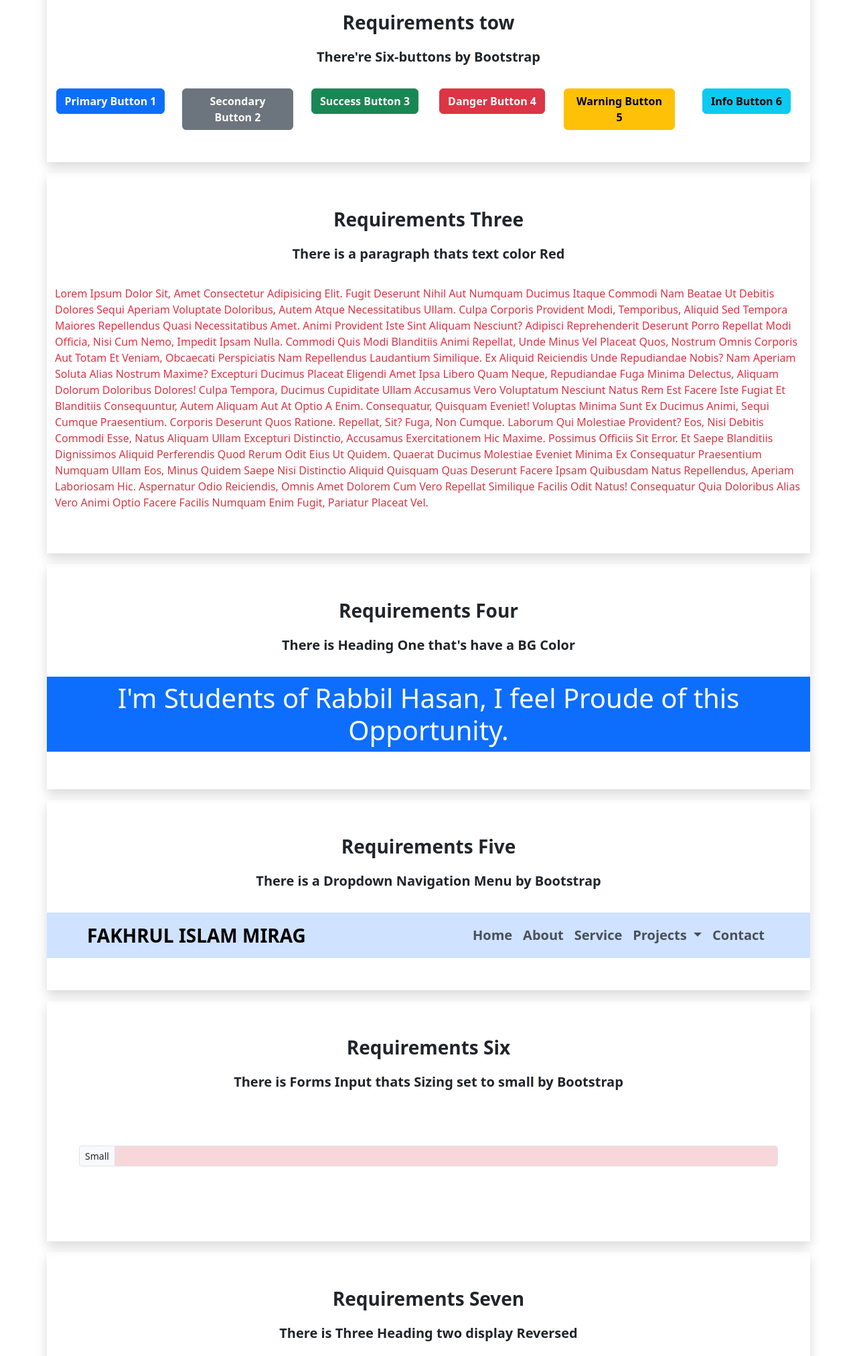
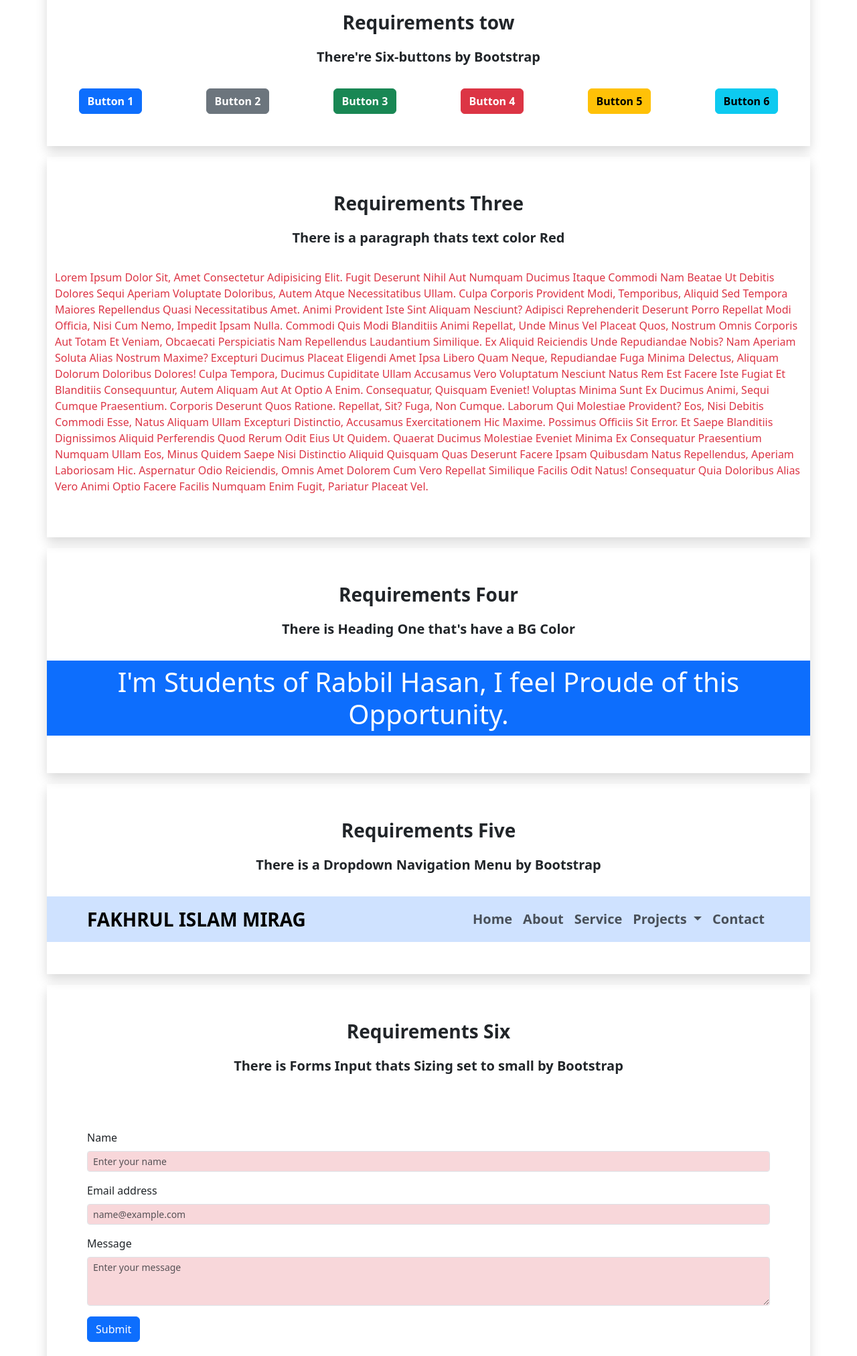
Before and after one commit to itsFakhrulIslam/Assignment-Project, a plain HTML site: page Assignment-1/index.html in a window 1280 px wide. Shown: the part 180-2204 px from the top of the page at 67% size. Drawn offline with Linux system fonts and the light colour scheme.

Commit message:
Bootstrap small forms adding here

```diff
--- a/Assignment-1/index.html
+++ b/Assignment-1/index.html
@@ -17,32 +17,32 @@
         </p>
         <div class="col-md-2">
           <button type="button" class="btn btn-primary btn-block fw-bold">
-            Primary Button 1
+            Button 1
           </button>
         </div>
         <div class="col-md-2">
           <button type="button" class="btn btn-secondary btn-block fw-bold">
-            Secondary Button 2
+            Button 2
           </button>
         </div>
         <div class="col-md-2">
           <button type="button" class="btn btn-success btn-block fw-bold">
-            Success Button 3
+            Button 3
           </button>
         </div>
         <div class="col-md-2">
           <button type="button" class="btn btn-danger btn-block fw-bold">
-            Danger Button 4
+            Button 4
           </button>
         </div>
         <div class="col-md-2">
           <button type="button" class="btn btn-warning btn-block fw-bold">
-            Warning Button 5
+            Button 5
           </button>
         </div>
         <div class="col-md-2">
           <button type="button" class="btn btn-info btn-block fw-bold">
-            Info Button 6
+            Button 6
           </button>
         </div>
       </div>
@@ -178,8 +178,23 @@
             There is Forms Input thats Sizing set to small by Bootstrap
           </p>
           <div class="input-group input-group-sm mb-3 p-5">
-            <span class="input-group-text" id="inputGroup-sizing-sm ">Small</span>
-            <input type="text" class="form-control bg-danger-subtle" aria-label="Sizing example input" aria-describedby="inputGroup-sizing-sm">
+                <div class="container">
+              <form>
+                <div class="mb-3 input-group-sm">
+                  <label for="name" class="form-label">Name</label>
+                  <input type="text" class="form-control bg-danger-subtle" id="name" placeholder="Enter your name">
+                </div>
+                <div class="mb-3 input-group-sm">
+                  <label for="email" class="form-label">Email address</label>
+                  <input type="email" class="form-control bg-danger-subtle" id="email" placeholder="name@example.com">
+                </div>
+                <div class="mb-3 input-group-sm">
+                  <label for="message" class="form-label">Message</label>
+                  <textarea class="form-control bg-danger-subtle" id="message" rows="3" placeholder="Enter your message"></textarea>
+                </div>
+                <button type="submit" class="input-group-sm btn btn-primary">Submit</button>
+              </form>
+            </div>
           </div>
         </div>
       </div>
```
